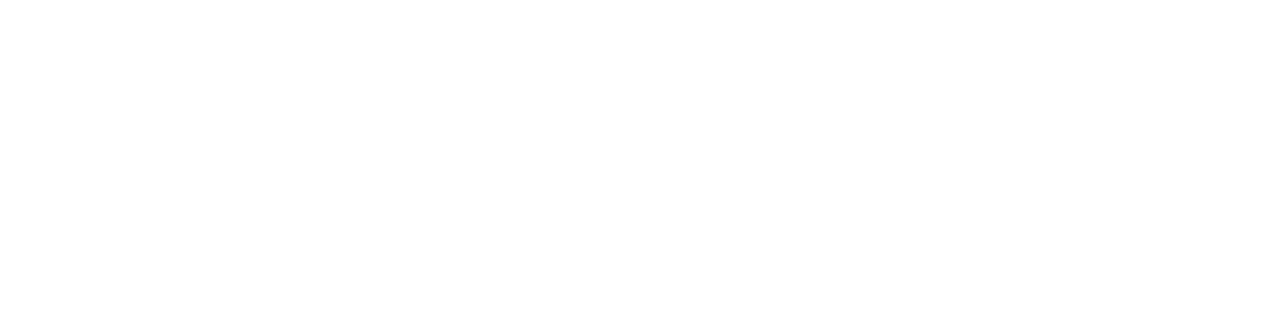
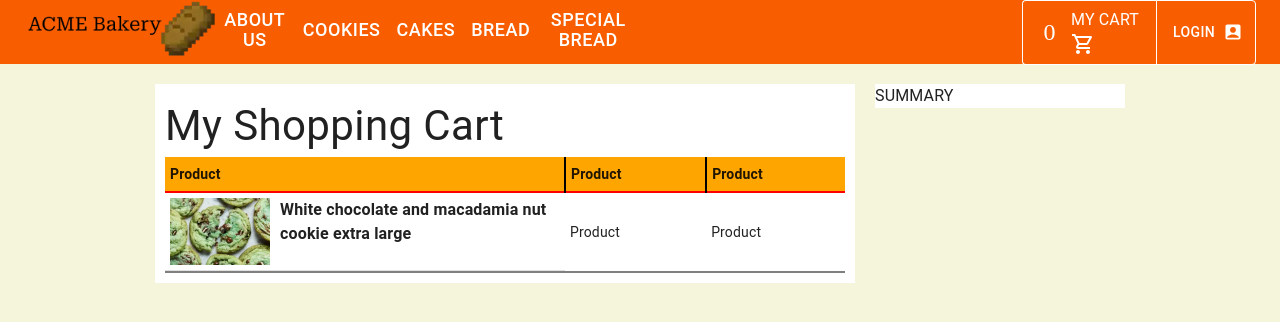
Before and after one commit to ethanCKJ/ACME_frontend, a React (Vite) app: page /cart in a window 1280 px wide. Before the commit this address had no page. Shown: the top 322 px of the page. Built offline with nearby package versions, Linux system fonts and the light colour scheme.

Commit message:
MUI Table based CartPage

```diff
--- a/index.html
+++ b/index.html
@@ -3,8 +3,9 @@
   <head>
     <meta charset="UTF-8" />
     <link rel="icon" type="image/svg+xml" href="/vite.svg" />
-    <meta name="viewport" content="width=device-width, initial-scale=1.0" />
+    <meta name="viewport" content="width=device-width, initial-scale=1.0"/>
     <title>Vite + React + TS</title>
+    <link rel="stylesheet" href="src/index.css">
 
   </head>
   <body>
--- a/src/App.tsx
+++ b/src/App.tsx
@@ -3,6 +3,7 @@
 import { useMemo } from 'react'
 import { BrowserRouter, Route, Routes } from 'react-router-dom'
 import CookiePage from './pages/CookiePage'
+import CartPage from './pages/CartPage'
 import Home from './pages/Home'
 import { themeOptions } from './theme'
 import { CartProvider } from './contexts/CartContext'
@@ -37,6 +38,7 @@
           <Routes>
             <Route path="/" element={<Home/>} />
             <Route path="/cookie" element={<CookiePage/>}/>
+            <Route path="/cart" element={<CartPage/>}/>
           </Routes>
         </ThemeProvider>
       </BrowserRouter>
--- a/src/contexts/CartContext.tsx
+++ b/src/contexts/CartContext.tsx
@@ -97,7 +97,7 @@
         setCartContent(newCartContent)
     }
 
-    // write back changes to state in RAM to localStorage
+    // write back in application state to localStorage
     useEffect(() => {
         localStorage.setItem("cartContent", JSON.stringify(cartContent))
     }, [cartContent])
--- /dev/null
+++ b/src/index.css
@@ -0,0 +1,5 @@
+html, body, #root{
+    height: 100%;
+    margin: 0;
+    padding: 0;
+}
--- /dev/null
+++ b/src/pages/CartPage.tsx
@@ -0,0 +1,67 @@
+import React from 'react'
+import Header from '../components/Header'
+import { Box, TableContainer, Typography, Table, TableHead, TableRow, TableBody, TableCell } from '@mui/material'
+import { useCart } from '../contexts/CartContext'
+interface ColHeaderProps {
+  width: number,
+   text: string,
+   borderText: string
+}
+function CartPage() {
+  const {addToCart, cartContent} = useCart();
+  console.log(cartContent)
+  const tableWidth=700
+  const col2Width=150;
+  const col3Width=100;
+  const col1Width=tableWidth-col2Width-col3Width
+  console.log(col1Width)
+  const ColumnHeader = ({width, text, borderText}: ColHeaderProps) => (
+  <Box sx={{width: `${width}px`, paddingLeft:"0px", fontWeight:"bold", borderLeft:""}}>
+    <Typography>{text}</Typography>
+  </Box>)
+  return (
+    <>
+      <Header/>
+      <Box sx={{width:"100%", minHeight:"100%", backgroundColor: "beige", display:"flex", justifyContent:"center", columnGap:"20px", paddingTop:"20px"}}>
+        <Box sx={{width:`${tableWidth}px`, background:"white", height:"fit-content", padding:"10px"}}>
+          <Typography fontSize={"42px"}>My Shopping Cart</Typography>
+          <TableContainer>
+            <Table sx={{width:"100%"}}>
+              <TableHead>
+                <TableRow sx={{height:"2px", background:"orange", padding:0}}>
+                  <TableCell sx={{borderRight:"2px black solid", fontWeight:"bold", padding:"5px", minWidth:"400px", width:"400px"}}>Product</TableCell>
+                  <TableCell sx={{borderRight:"2px black solid", fontWeight:"bold", padding:"5px"}}>Product</TableCell>
+                  <TableCell sx={{borderRight:"", fontWeight:"bold", padding:"5px"}}>Product</TableCell>
+                </TableRow>
+              </TableHead>
+              <TableBody>
+                <TableRow sx={{height:"2px", padding:0, borderBottom:"2px solid grey", borderTop:"2px solid red"}}>
+                  <TableCell sx={{padding:"5px", display:"flex"}}>
+                    <img
+                    src="images/cookies/mint_cookie.webp"
+                    width="100px"
+                    >
+                    </img>
+                    <Box sx={{display:"flex", marginLeft:"10px"}}>
+                      <Typography fontWeight={"bold"} fontSize={"16px"}>White chocolate and macadamia nut cookie extra large</Typography>
+                    </Box>
+                  </TableCell>
+                  <TableCell sx={{padding:"5px"}}>Product</TableCell>
+                  <TableCell sx={{padding:"5px"}}>Product</TableCell>
+                </TableRow>
+
+              </TableBody>
+
+            </Table>
+
+          </TableContainer>
+        </Box>
+        <Box sx={{width:"250px", background:"white", height:"fit-content"}}>
+          SUMMARY
+        </Box>
+      </Box>
+    </>
+  )
+}
+
+export default CartPage
--- a/src/pages/CookiePage.tsx
+++ b/src/pages/CookiePage.tsx
@@ -69,7 +69,7 @@
     return (
         <>
             <Header />
-            <Box sx={{ display: "flex", width: "100%", minHeight: "800px", padding: "0px 20px", background: "beige", }}>
+            <Box sx={{ display: "flex", width: "100%", minHeight: "100%", padding: "0px 20px", background: "beige"}}>
                 {/* Filter panel */}
                 <Box sx={{ minWidth: "200px", padding: "5px" }}>
                     <Typography variant="body1" fontSize={24}>Filter by</Typography>
--- a/src/pages/Home.tsx
+++ b/src/pages/Home.tsx
@@ -40,13 +40,15 @@
   ]
   return (
     <>
+    <Box sx={{backgroundColor: "beige"}}>
       <Header/>
       <PromoCarousel />
       <Typography align='center' variant="h4" marginTop={"20px"}>What we offer</Typography>
-      <Box sx={{ display: "flex", width: "100%", justifyContent: "center", flexWrap: "wrap" }}>
+      <Box sx={{ display: "flex", width: "100%", justifyContent: "center", flexWrap: "wrap"}}>
         {data.map(({ title, body, buttonText, imgName, href }) => <HomeCard key={title} title={title} body={body} buttonText={buttonText} imgName={imgName} href={href} />)}
       </Box>
-      <Footer />
+    </Box>
+    <Footer />
     </>
   )
 }
```
